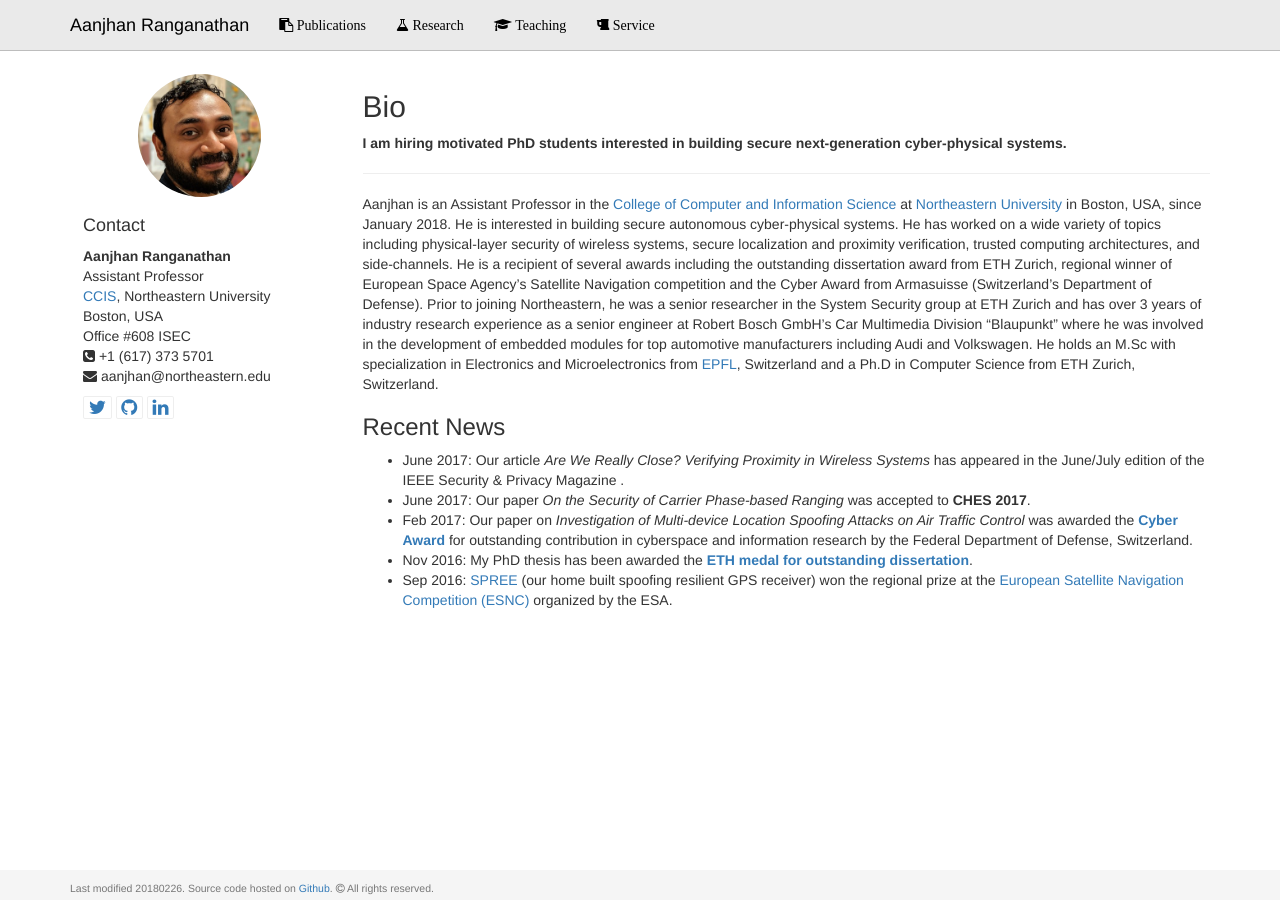
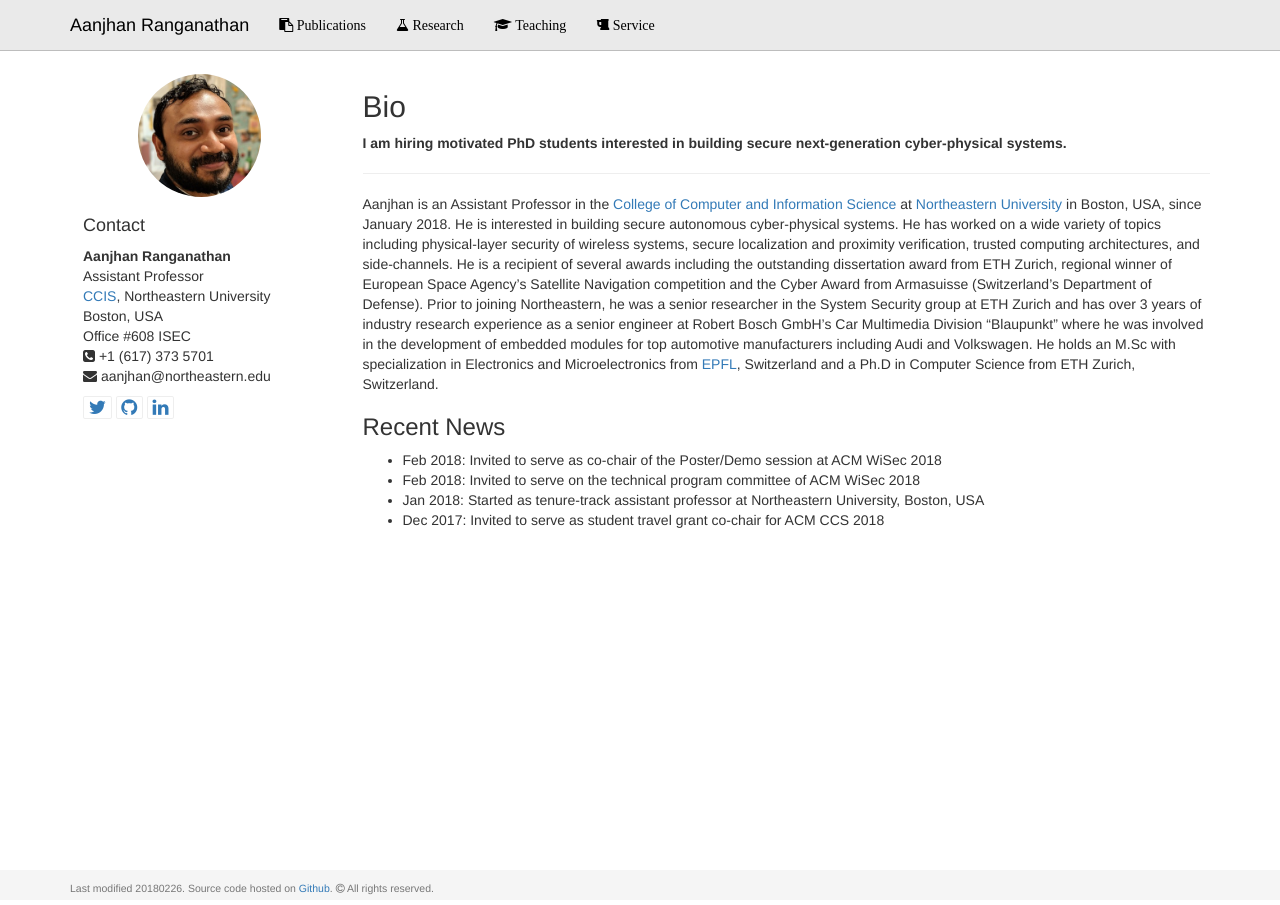
Before and after one commit to aanjhan/mywebsite, a Jekyll site: the page built from index.md, in a window 1280 px wide. Built offline with Jekyll 4.4.1, drawn with Linux system fonts in a browser that asks for light colours.

Commit message:
updated news

```diff
--- a/index.md
+++ b/index.md
@@ -12,11 +12,10 @@ Aanjhan is an Assistant Professor in the [College of Computer and Information Sc
 
 
 ### Recent News
-* June 2017: Our article *Are We Really Close? Verifying Proximity in Wireless Systems* has appeared in the June/July edition of the IEEE Security & Privacy Magazine .
-* June 2017: Our paper *On the Security of Carrier Phase-based Ranging* was accepted to **CHES 2017**.
-* Feb 2017: Our paper on *Investigation of Multi-device Location Spoofing Attacks on Air Traffic Control* was awarded the <a href="https://zisc.ethz.ch/2017/03/14/zisc-researchers-awarded-by-swiss-department-of-defense/">**Cyber Award**</a> for outstanding contribution in cyberspace and information research by the Federal Department of Defense, Switzerland.
-* Nov 2016: My PhD thesis has been awarded the <a href="https://zisc.ethz.ch/2017/01/26/aanjhan-ranganathan-was-awarded-the-eth-medal/">**ETH medal for outstanding dissertation**</a>.
-* Sep 2016: <a href="http://www.spree-gnss.ch">SPREE</a> (our home built spoofing resilient GPS receiver) won the regional prize at the <a href="http://www.esnc.eu/index.php?anzeige=switzerland16.html">European Satellite Navigation Competition (ESNC)</a> organized by the ESA.
+* Feb 2018: Invited to serve as co-chair of the Poster/Demo session at ACM WiSec 2018
+* Feb 2018: Invited to serve on the technical program committee of ACM WiSec 2018
+* Jan 2018: Started as tenure-track assistant professor at Northeastern University, Boston, USA
+* Dec 2017: Invited to serve as student travel grant co-chair for ACM CCS 2018
 
 [System Security group at ETH Zurich]:http://www.syssec.ethz.ch
 [EPFL]:http://epfl.ch
```
Also changed, not shown: service/index.md (+2 -0 lines), 6 other files.
